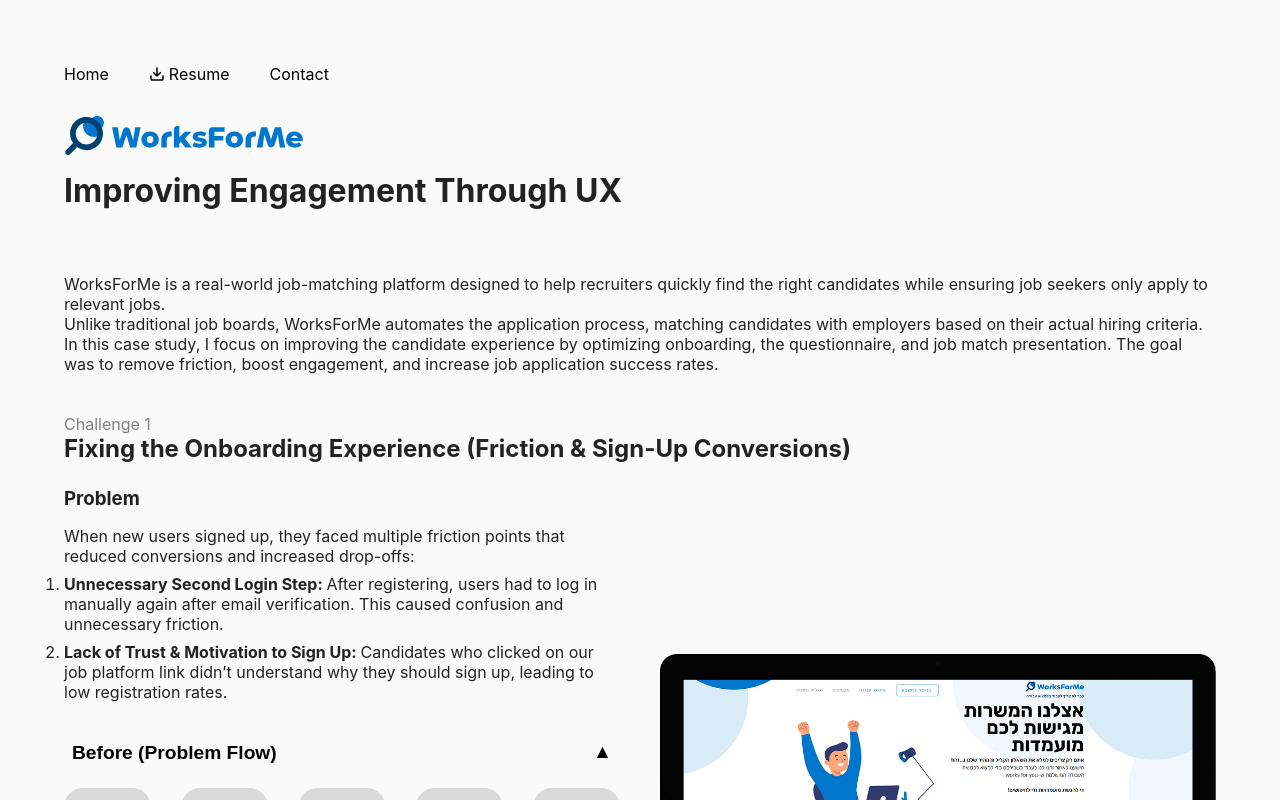
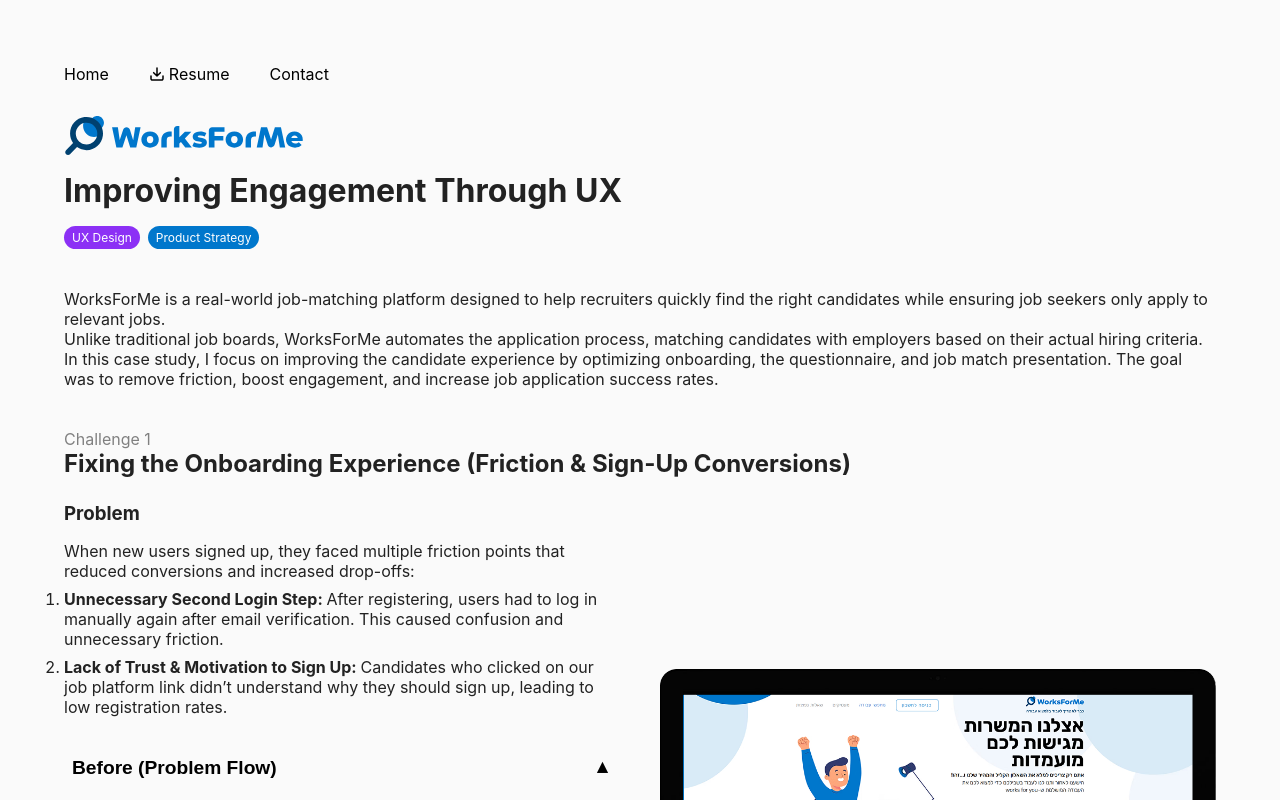
Before and after one commit to RoyiKatz1/RoyiKatz1.github.io, a React (Vite) app: page /case-study/worksforme-onboarding in a window 1280 px wide. Shown: the top 800 px of the page. Built offline with nearby package versions, Linux system fonts and the light colour scheme.

Commit message:
variable tag colors

```diff
--- a/src/pages/CaseStudyW4MOnboarding.tsx
+++ b/src/pages/CaseStudyW4MOnboarding.tsx
@@ -50,7 +50,10 @@
 			<CaseStudyHeader
 				title="Improving Engagement Through UX"
 				logo={logoW4M}
-				tags={["UX Design", "Product Strategy"]}
+				tags={[
+					{ text: "UX Design", category: "ux" },
+					{ text: "Product Strategy", category: "product" },
+				]}
 			/>
 			<p>
 				WorksForMe is a real-world job-matching platform designed to
--- a/src/pages/CaseStudyW4MRecruiter.tsx
+++ b/src/pages/CaseStudyW4MRecruiter.tsx
@@ -28,7 +28,10 @@
 			<CaseStudyHeader
 				title="Smarter Hiring Decisions with Data-Driven Matching"
 				logo={logoW4M}
-				tags={["UX Design", "Product Strategy"]}
+				tags={[
+					{ text: "UX Design", category: "ux" },
+					{ text: "Product Strategy", category: "product" },
+				]}
 			/>
 			<p>
 				WorksForMe is a job-matching platform that helps recruiters find
```
